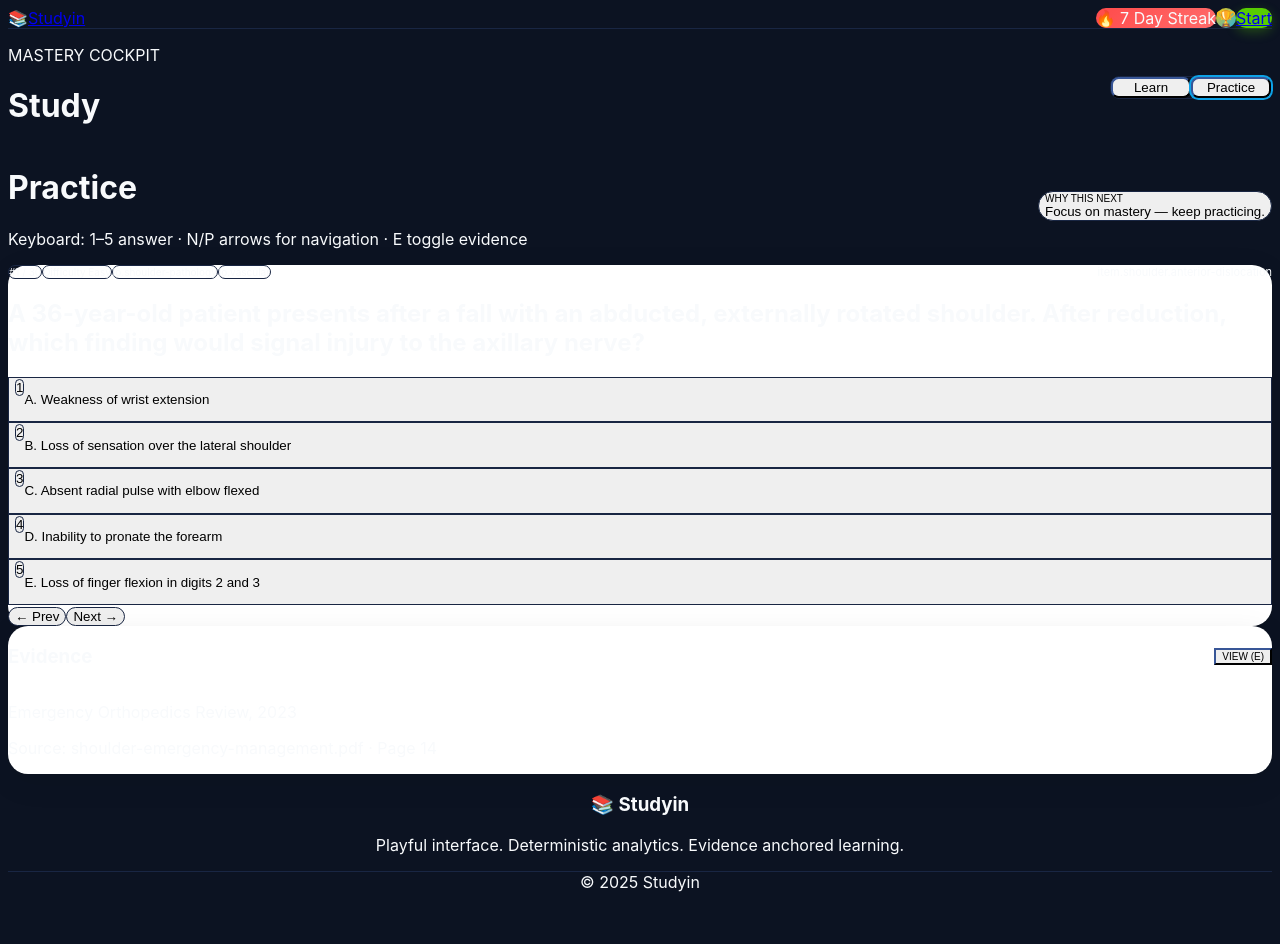
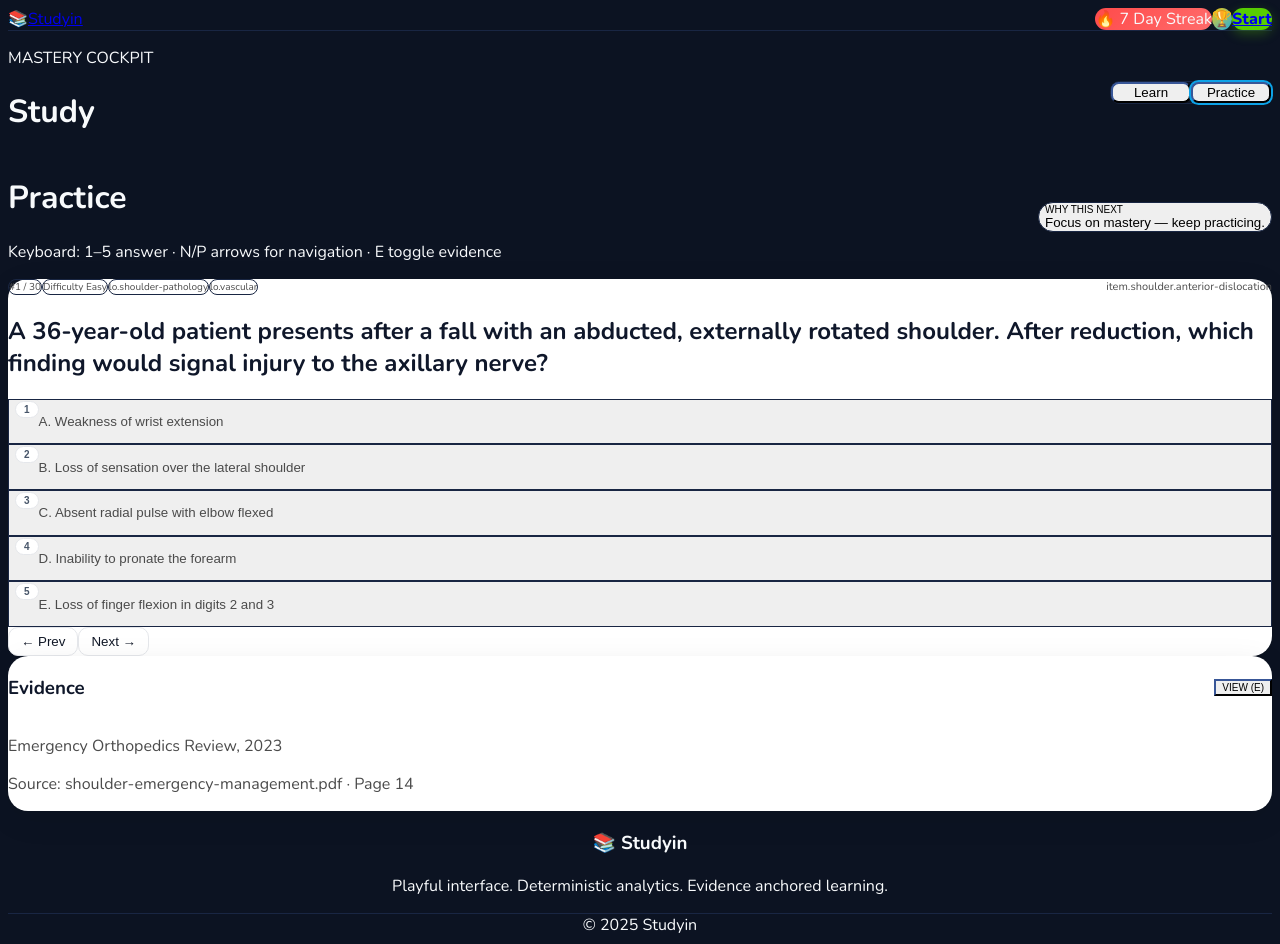
Before and after one commit to yinkev/Studyin, a Next.js app: page /study in a window 1280 px wide. Both pictures are taken after a click on the tab "Practice". Before the commit the page ends 900 px from the top, so only its background shows below. Built offline with nearby package versions, Linux system fonts and the light colour scheme; no server answers.

Commit message:
style(ui): polish OKC look across routes (Nunito, pills, card hover, progress bar gradient, button/choice micro-interactions)

```diff
--- a/app/globals.css
+++ b/app/globals.css
@@ -88,6 +88,11 @@
 .duo-button:focus-visible { outline: 2px solid #111827; outline-offset: 3px; }
 
 .duo-card { background: #fff; border-radius: 20px; box-shadow: 0 8px 32px rgba(0,0,0,0.08); }
+.duo-card { color: #4B4B4B; }
+.duo-card:hover { transform: translateY(-4px); box-shadow: 0 16px 48px rgba(0,0,0,0.12); transition: transform .2s ease, box-shadow .2s ease; }
+.duo-card h1, .duo-card h2, .duo-card h3, .duo-card h4 { color: #0f172a; }
+.duo-card p { color: #4B4B4B; }
+.duo-button { font-weight: 800; letter-spacing: .2px; }
 .duo-progress { background: linear-gradient(90deg, var(--okc-feather) 0%, var(--okc-mask) 100%); border-radius: 12px; }
 .achievement-badge { background: linear-gradient(135deg, var(--okc-bee) 0%, var(--okc-macaw) 100%); border-radius: 50%; }
 .bouncy-text { display: inline-block; animation: okc-float 3s ease-in-out infinite; }
@@ -99,3 +104,11 @@
 .okc-progress-circle { stroke-dasharray: 251.2; stroke-dashoffset: 251.2; transition: stroke-dashoffset .5s ease-in-out; }
 .okc-confetti { position: absolute; width: 10px; height: 10px; animation: okc-confetti-fall 3s linear forwards; }
 @keyframes okc-confetti-fall { 0% { transform: translateY(-50vh) rotate(0deg) } 100% { transform: translateY(60vh) rotate(360deg) } }
+
+/* OKC utility surfaces */
+.okc-pill { display: inline-flex; align-items: center; gap: 6px; border: 1px solid #e5e7eb; background: #f8fafc; color: #334155; border-radius: 9999px; padding: 2px 8px; font-size: 10px; font-weight: 700; letter-spacing: .2px; }
+.okc-pill-ghost { display: inline-flex; align-items: center; gap: 6px; border: 1px solid #e5e7eb; background: #ffffff; color: #475569; border-radius: 9999px; padding: 2px 8px; font-size: 10px; font-weight: 700; }
+.btn-ghost { border: 1px solid #e5e7eb; background: #ffffff; color: #111827; border-radius: 10px; padding: 6px 12px; }
+.btn-ghost:hover { background: #f8fafc; }
+.okc-section { padding-top: 56px; padding-bottom: 56px; }
+.okc-shadow { box-shadow: 0 12px 32px rgba(2, 6, 23, 0.08); }
--- a/app/layout.tsx
+++ b/app/layout.tsx
@@ -3,6 +3,9 @@ import type { Metadata } from 'next';
 import { ReactNode } from 'react';
 import { Providers } from './providers';
 import { AppShell } from '../components/layout/AppShell';
+import { Nunito } from 'next/font/google';
+
+const nunito = Nunito({ subsets: ['latin'], weight: ['400','600','700','800','900'] });
 
 export const metadata: Metadata = {
   title: 'Studyin — Evidence-anchored mastery engine',
@@ -12,7 +15,7 @@ export const metadata: Metadata = {
 export default function RootLayout({ children }: { children: ReactNode }) {
   return (
     <html lang="en" suppressHydrationWarning>
-      <body className="bg-background text-foreground antialiased">
+      <body className={`${nunito.className} bg-background text-foreground antialiased`}>
         <Providers>
           <AppShell>
             {children}
--- a/components/ExamView.tsx
+++ b/components/ExamView.tsx
@@ -74,7 +74,7 @@ export function ExamView({ items, length = 10, blueprintId }: ExamViewProps) {
           <span>#{index + 1} of {form.length}</span>
           <span className="font-mono text-xs text-gray-500">{current.id}</span>
         </div>
-        <h2 className="text-lg font-semibold text-gray-900">{current.stem}</h2>
+        <h2 className="text-lg font-extrabold text-gray-900">{current.stem}</h2>
 
         <div className="space-y-3">
           {letters.map((letter, idx) => {
@@ -90,9 +90,9 @@ export function ExamView({ items, length = 10, blueprintId }: ExamViewProps) {
                 key={letter}
                 disabled={disabled}
                 onClick={() => select(letter)}
-                className={`flex w-full items-start gap-3 rounded-lg border px-4 py-3 text-left text-gray-900 transition focus-visible:outline-none focus-visible:ring-2 focus-visible:ring-green-500 ${klass}`}
+                className={`flex w-full items-start gap-3 rounded-lg border px-4 py-3 text-left text-gray-900 transition hover:translate-y-0.5 focus-visible:outline-none focus-visible:ring-2 focus-visible:ring-green-500 ${klass}`}
               >
-                <span className="mt-1 rounded-full border border-gray-200 bg-gray-100 px-2 py-0.5 text-xs font-semibold text-gray-600">{idx + 1}</span>
+                <span className="mt-1 okc-pill-ghost">{idx + 1}</span>
                 <p className="font-medium">{letter}. {choice}</p>
               </button>
             );
--- a/components/LessonsView.tsx
+++ b/components/LessonsView.tsx
@@ -43,10 +43,10 @@ export function LessonsView({ lessons, onPractice }: LessonsViewProps) {
           <p className="text-sm text-gray-600">LO: {current.lo_id}</p>
         </div>
         <div className="flex gap-2">
-          <Button variant="outline" onClick={nav.prevLesson} aria-label="Previous lesson" className="border-gray-300 text-gray-800 hover:bg-gray-50">
+          <Button variant="outline" onClick={nav.prevLesson} aria-label="Previous lesson" className="btn-ghost">
             Prev
           </Button>
-          <Button variant="outline" onClick={nav.nextLesson} aria-label="Next lesson" className="border-gray-300 text-gray-800 hover:bg-gray-50">
+          <Button variant="outline" onClick={nav.nextLesson} aria-label="Next lesson" className="btn-ghost">
             Next
           </Button>
           {onPractice && (
--- a/components/StudyView.tsx
+++ b/components/StudyView.tsx
@@ -144,8 +144,8 @@ export function StudyView({ items, analytics }: StudyViewProps) {
             </div>
             <span className="font-mono text-[11px] text-gray-500">{current.id}</span>
           </div>
-          <div className="h-1 w-full rounded bg-gray-200">
-            <div className="h-1 rounded bg-green-500" style={{ width: `${Math.round(((index + 1) / items.length) * 100)}%` }} />
+          <div className="h-1 w-full rounded bg-gray-200 overflow-hidden">
+            <div className="h-1 duo-progress" style={{ width: `${Math.round(((index + 1) / items.length) * 100)}%` }} />
           </div>
           <h2 className="text-xl font-semibold leading-relaxed text-gray-900">{current.stem}</h2>
 
@@ -159,15 +159,15 @@ export function StudyView({ items, analytics }: StudyViewProps) {
                 <button
                   key={letter}
                   onClick={() => handleSelect(letter)}
-                  className={`flex w-full items-start gap-3 rounded-xl border px-4 py-3 text-left transition ${
+                  className={`flex w-full items-start gap-3 rounded-xl border px-4 py-3 text-left transition hover:translate-y-0.5 ${
                     isSelected
                       ? isCorrect
-                        ? 'border-emerald-400/70 bg-emerald-500/10 text-emerald-100'
-                        : 'border-rose-500/70 bg-rose-500/10 text-rose-100'
-                      : 'border-white/10 bg-white/5 text-slate-100 hover:border-white/20 hover:bg-white/10'
+                        ? 'border-emerald-400 bg-emerald-50 text-emerald-900'
+                        : 'border-rose-500 bg-rose-50 text-rose-900'
+                      : 'border-gray-200 bg-white text-gray-900 hover:bg-gray-50'
                   }`}
                 >
-                  <span className="mt-1 rounded-full border border-gray-200 bg-gray-100 px-2 py-0.5 text-xs font-semibold text-gray-600">
+                  <span className="mt-1 okc-pill-ghost">
                     {idx + 1}
                   </span>
                   <div className="space-y-1">
@@ -188,12 +188,8 @@ export function StudyView({ items, analytics }: StudyViewProps) {
 
           <div className="flex flex-wrap items-center justify-between gap-3 pt-2 text-sm text-gray-600">
             <div className="space-x-2">
-              <button onClick={handlePrev} className="rounded-lg border border-gray-200 bg-white px-3 py-1 text-gray-800 hover:bg-gray-50">
-                ← Prev
-              </button>
-              <button onClick={handleNext} className="rounded-lg border border-gray-200 bg-white px-3 py-1 text-gray-800 hover:bg-gray-50">
-                Next →
-              </button>
+              <button onClick={handlePrev} className="btn-ghost">← Prev</button>
+              <button onClick={handleNext} className="btn-ghost">Next →</button>
             </div>
             {feedback.correctShown && (
               <span className={`font-semibold ${isCorrect ? 'text-emerald-700' : 'text-rose-700'}`}>
```
Also changed, not shown: components/okc/HomeShell.tsx (+9 -9 lines).
